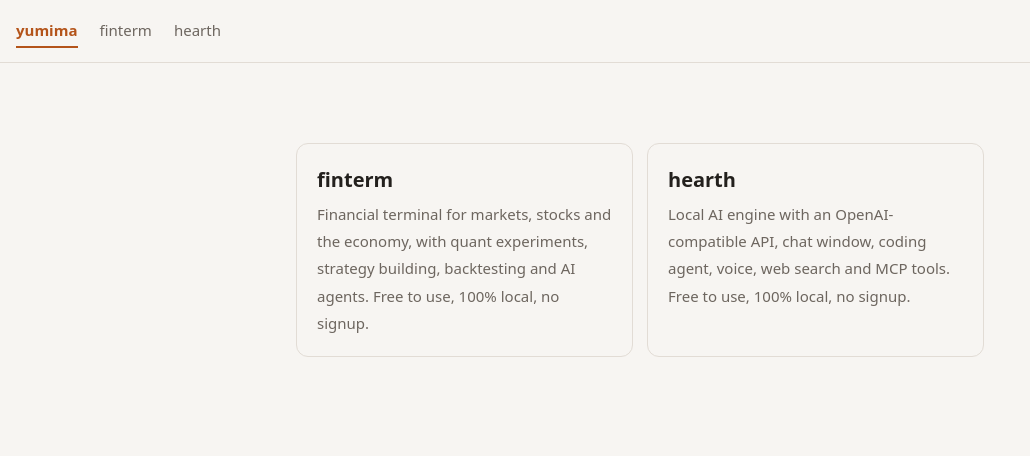
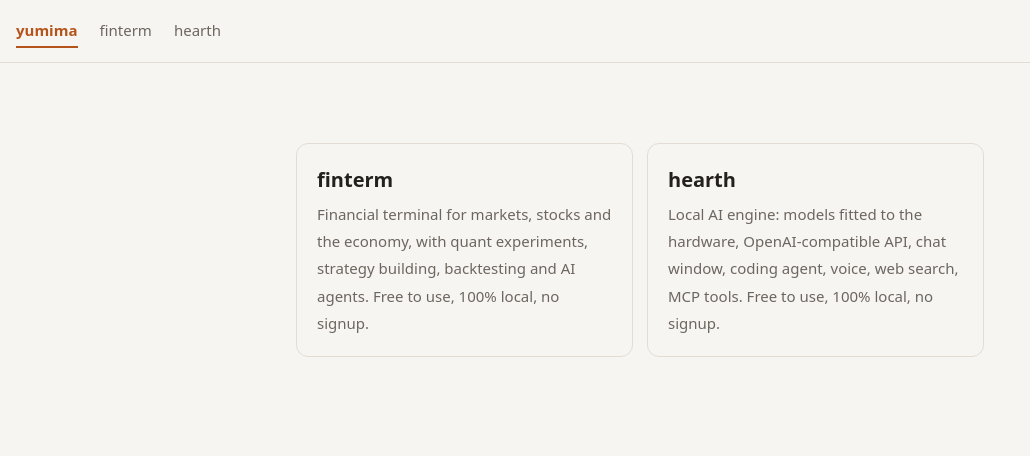
Before and after one commit to yumima/yumima.github.io, a plain HTML site: page index.html in a window 1280 px wide. Shown: the whole page, without its empty margins (0-1030 px from the left). Drawn offline with Linux system fonts and the light colour scheme.

Commit message:
hearth card: dry and technical
Co-Authored-By: Claude Opus 5.5 <noreply@anthropic.com>

```diff
--- a/index.html
+++ b/index.html
@@ -12,7 +12,7 @@
 <main>
   <div class="cards">
     <a href="/finterm/"><b>finterm</b><span>Financial terminal for markets, stocks and the economy, with quant experiments, strategy building, backtesting and AI agents. Free to use, 100% local, no signup.</span></a>
-    <a href="/hearth/"><b>hearth</b><span>Local AI engine with an OpenAI-compatible API, chat window, coding agent, voice, web search and MCP tools. Free to use, 100% local, no signup.</span></a>
+    <a href="/hearth/"><b>hearth</b><span>Local AI engine: models fitted to the hardware, OpenAI-compatible API, chat window, coding agent, voice, web search, MCP tools. Free to use, 100% local, no signup.</span></a>
   </div>
 </main>
 </body>
```
